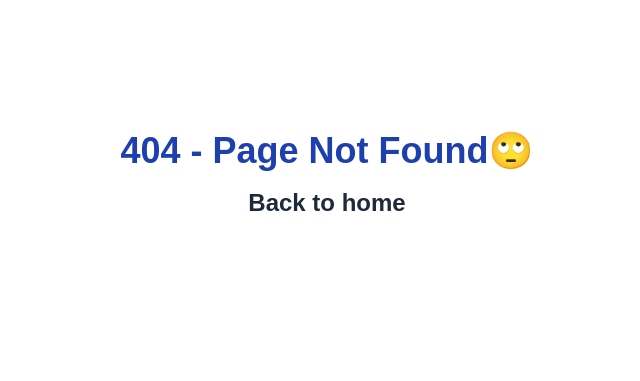
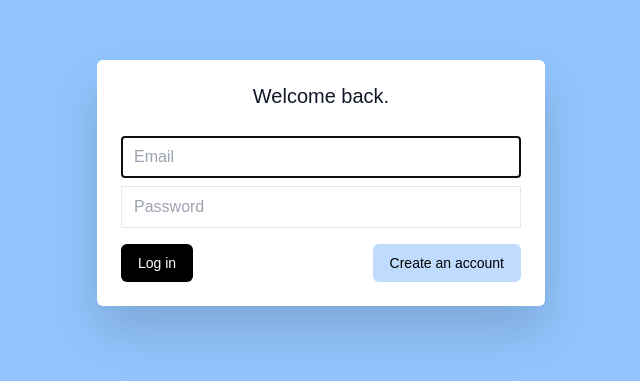
Before and after one commit to sergeyemirzakov/mypage-next-js, a Next.js app: page /login in a window 1280 px wide. Before the commit this address had no page. Shown: the part 217-598 px from the top of the page, without its empty margins (313-953 px from the left). Built offline with nearby package versions, Linux system fonts and the light colour scheme.

Commit message:
feat: Create Login and Register pages

```diff
--- /dev/null
+++ b/pages/login.tsx
@@ -0,0 +1,11 @@
+import LoginForm from '../components/forms/LoginForm';
+
+const Login = () => {
+  return (
+    <>
+      <LoginForm />
+    </>
+  );
+};
+
+export default Login;
--- /dev/null
+++ b/pages/register.tsx
@@ -0,0 +1,11 @@
+import RegisterForm from '../components/forms/RegisterForm';
+
+const register = () => {
+  return (
+    <>
+      <RegisterForm />
+    </>
+  );
+};
+
+export default register;
```
